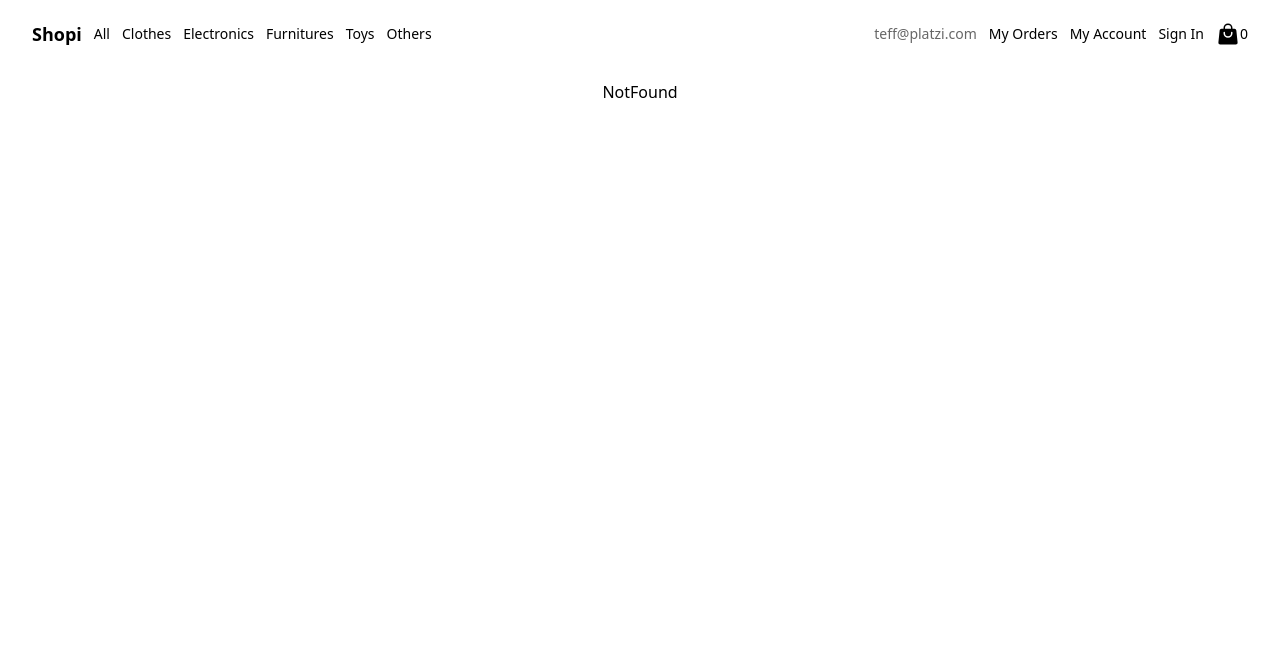
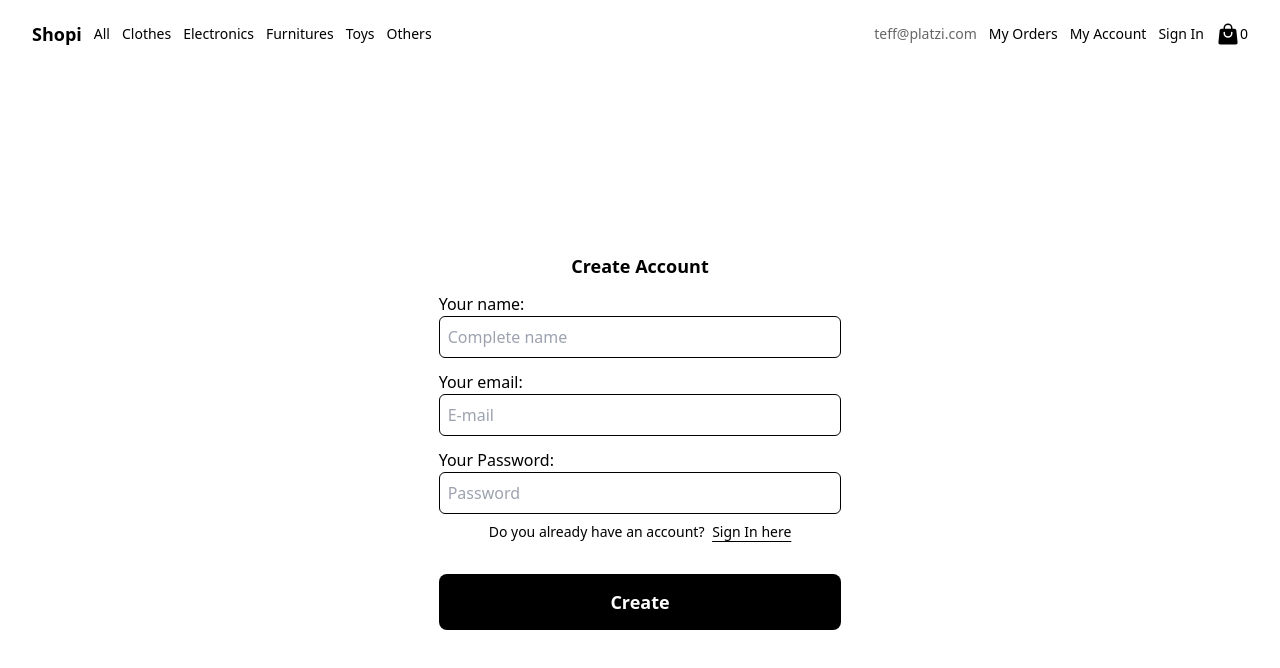
Before and after one commit to platzi/curso-react-practico, a React (Vite) app: page /sign-up in a window 1280 px wide. Shown: the top 668 px of the page. Built offline with nearby package versions, Linux system fonts and the light colour scheme; no server answers.

Commit message:
Issue #12: Creación y maquetación del componente Sign Up para crear una usuario. Sign In ya no introduce nuevos objetos en localStorage (USERS_V1)

```diff
--- a/src/Components/Navbar/index.jsx
+++ b/src/Components/Navbar/index.jsx
@@ -5,7 +5,6 @@ import { ShoppingCartContext } from '../../Context'
 
 const Navbar = () => {
   const context = useContext(ShoppingCartContext)
-  const activeStyle = 'underline underline-offset-4'
 
   return (
     <nav className='flex justify-between items-center fixed z-10 top-0 w-full py-5 px-8 text-sm font-light'>
@@ -21,7 +20,7 @@ const Navbar = () => {
             to='/'
             onClick={() => context.setSearchByCategory()}
             className={({ isActive }) =>
-              isActive ? activeStyle : undefined
+              isActive ? context.activeStyle : undefined
             }>
             All
           </NavLink>
@@ -31,7 +30,7 @@ const Navbar = () => {
             to='/clothes'
             onClick={() => context.setSearchByCategory('clothes')}
             className={({ isActive }) =>
-              isActive ? activeStyle : undefined
+              isActive ? context.activeStyle : undefined
             }>
             Clothes
           </NavLink>
@@ -41,7 +40,7 @@ const Navbar = () => {
             to='/electronics'
             onClick={() => context.setSearchByCategory('electronics')}
             className={({ isActive }) =>
-              isActive ? activeStyle : undefined
+              isActive ? context.activeStyle : undefined
             }>
             Electronics
           </NavLink>
@@ -51,7 +50,7 @@ const Navbar = () => {
             to='/furnitures'
             onClick={() => context.setSearchByCategory('furnitures')}
             className={({ isActive }) =>
-              isActive ? activeStyle : undefined
+              isActive ? context.activeStyle : undefined
             }>
             Furnitures
           </NavLink>
@@ -61,7 +60,7 @@ const Navbar = () => {
             to='/toys'
             onClick={() => context.setSearchByCategory('toys')}
             className={({ isActive }) =>
-              isActive ? activeStyle : undefined
+              isActive ? context.activeStyle : undefined
             }>
             Toys
           </NavLink>
@@ -71,7 +70,7 @@ const Navbar = () => {
             to='/others'
             onClick={() => context.setSearchByCategory('others')}
             className={({ isActive }) =>
-              isActive ? activeStyle : undefined
+              isActive ? context.activeStyle : undefined
             }>
             Others
           </NavLink>
@@ -86,7 +85,7 @@ const Navbar = () => {
           <NavLink
             to='/my-orders'
             className={({ isActive }) =>
-              isActive ? activeStyle : undefined
+              isActive ? context.activeStyle : undefined
             }>
             My Orders
           </NavLink>
@@ -95,7 +94,7 @@ const Navbar = () => {
           <NavLink
             to='/my-account'
             className={({ isActive }) =>
-              isActive ? activeStyle : undefined
+              isActive ? context.activeStyle : undefined
             }>
             My Account
           </NavLink>
@@ -104,7 +103,7 @@ const Navbar = () => {
           <NavLink
             to='/sign-in'
             className={({ isActive }) =>
-            isActive ? activeStyle : undefined
+            isActive ? context.activeStyle : undefined
             }>
             Sign In
           </NavLink>
--- a/src/Context/index.jsx
+++ b/src/Context/index.jsx
@@ -3,6 +3,10 @@ import { createContext, useState, useEffect } from 'react'
 export const ShoppingCartContext = createContext()
 
 export const ShoppingCartProvider = ({children}) => {
+
+  // NavBar underline color categories
+  const activeStyle = 'underline underline-offset-4'
+
   // Shopping Cart · Increment quantity
   const [count, setCount] = useState(0)
 
@@ -86,6 +90,7 @@ export const ShoppingCartProvider = ({children}) => {
 
   return (
     <ShoppingCartContext.Provider value={{
+      activeStyle,
       count,
       setCount,
       openProductDetail,
--- a/src/Pages/App/index.jsx
+++ b/src/Pages/App/index.jsx
@@ -6,6 +6,7 @@ import MyOrder from '../MyOrder'
 import MyOrders from '../MyOrders'
 import NotFound from '../NotFound'
 import SignIn from '../SignIn'
+import SignUp from '../SignUp'
 import Navbar from '../../Components/Navbar'
 import CheckoutSideMenu from '../../Components/CheckoutSideMenu'
 import './App.css'
@@ -24,6 +25,7 @@ const AppRoutes = () => {
     { path: '/my-orders/last', element: <MyOrder /> },
     { path: '/my-orders/:id', element: <MyOrder /> },
     { path: '/sign-in', element: <SignIn /> },
+    { path: '/sign-up', element: <SignUp /> },
     { path: '/*', element: <NotFound /> },
   ])
 
--- a/src/Pages/SignIn/index.jsx
+++ b/src/Pages/SignIn/index.jsx
@@ -1,28 +1,11 @@
-import { v4 as uuidv4 } from 'uuid';
-import { useContext } from 'react'
+import Layout from '../../Components/Layout'
 import { Link } from 'react-router-dom'
-import Layout from '../../Components/Layout'
-import { ShoppingCartContext } from '../../Context'
+import { useContext } from 'react';
+import { ShoppingCartContext } from '../../Context';
 
 function SignIn() {
 
-  const {userData, setUserData, users, saveUsers} = useContext(ShoppingCartContext)
-
-  const getUserData = (event) => {
-    setUserData({
-      ...userData,
-      [event.target.name]: event.target.value
-    });
-  }
-
-  const addUser = () => {
-    const newArray = [...users]
-    newArray.push({
-        id: uuidv4(),
-        ...userData,
-    })
-    saveUsers(newArray);
-}; console.log(users)
+  const {activeStyle} = useContext(ShoppingCartContext)
 
   return (
     <Layout>
@@ -30,38 +13,30 @@ function SignIn() {
         <form className='flex flex-col justify-around items-center p-3 gap-3 w-1/3 h-2/5'>
           <h1 className='font-semibold text-lg'>Welcome</h1>
           <p className='w-full'>
-            <span>Your name:</span>
-            <input
-            type='text'
-            name='name'
-            placeholder='Complete name'
-            className='rounded-md border border-black p-2 w-full'
-            onChange={getUserData}/>
-          </p>
-          <p className='w-full'>
-            <span>Your email:</span>
             <input
             type='text'
             name='email'
             placeholder='E-mail'
             className='rounded-md border border-black p-2 w-full'
-            onChange={getUserData}/>
+            />
           </p>
           <p className='w-full'>
-            <span>Your Password:</span>
             <input
             type='password'
             name='password'
             placeholder='Password'
             className='rounded-md border border-black p-2 w-full'
-            onChange={getUserData}/>
+            />
+            <span className='flex justify-center mt-2 text-sm font-light gap-1'>
+              Do not you have an account?&nbsp;
+              <Link className={`font-normal ${activeStyle}`} to='/sign-up'>Sign Up here</Link>
+            </span>
           </p>
           <Link to='/' className='w-full'>
             <button
             type='button'
-            className='mt-5 font-semibold text-lg text-white bg-black rounded-lg w-full h-14 p-2'
-            onClick={() => addUser()}
-            >Create</button>
+            className='mb-5 font-semibold text-lg text-white bg-black rounded-lg w-full h-14 p-2'
+            >Log In</button>
             </Link>
         </form>
       </div>
--- /dev/null
+++ b/src/Pages/SignUp/index.jsx
@@ -0,0 +1,75 @@
+import { Link } from 'react-router-dom';
+import { useContext } from 'react';
+import Layout from '../../Components/Layout'
+import { ShoppingCartContext } from '../../Context';
+
+function SignUp() {
+
+    const {userData, setUserData, users, saveUsers, activeStyle} = useContext(ShoppingCartContext)
+
+    const getUserData = (event) => {
+        setUserData({
+        ...userData,
+        [event.target.name]: event.target.value
+        });
+    }
+
+    const addUser = () => {
+        const newArray = [...users]
+        newArray.push({
+            id: uuidv4(),
+            ...userData,
+        })
+        saveUsers(newArray);
+    }
+
+    return (
+        <Layout>
+        <div className='absolute top-0 flex items-center justify-center w-full h-screen'>
+            <form className='flex flex-col justify-around items-center p-3 gap-3 w-1/3 h-2/5'>
+            <h1 className='font-semibold text-lg'>Create Account</h1>
+            <p className='w-full'>
+                <span>Your name:</span>
+                <input
+                type='text'
+                name='name'
+                placeholder='Complete name'
+                className='rounded-md border border-black p-2 w-full'
+                onChange={getUserData}/>
+            </p>
+            <p className='w-full'>
+                <span>Your email:</span>
+                <input
+                type='text'
+                name='email'
+                placeholder='E-mail'
+                className='rounded-md border border-black p-2 w-full'
+                onChange={getUserData}/>
+            </p>
+            <p className='w-full'>
+                <span>Your Password:</span>
+                <input
+                type='password'
+                name='password'
+                placeholder='Password'
+                className='rounded-md border border-black p-2 w-full'
+                onChange={getUserData}/>
+                <span className='flex justify-center mt-2 text-sm font-light gap-1'>
+                Do you already have an account?&nbsp;
+                <Link className={`font-normal ${activeStyle}`} to='/sign-in'>Sign In here</Link>
+                </span>
+            </p>
+            <Link to='/' className='w-full'>
+                <button
+                type='button'
+                className='mt-5 font-semibold text-lg text-white bg-black rounded-lg w-full h-14 p-2'
+                onClick={() => addUser()}
+                >Create</button>
+                </Link>
+            </form>
+        </div>
+        </Layout>
+    )
+}
+
+export default SignUp
```
